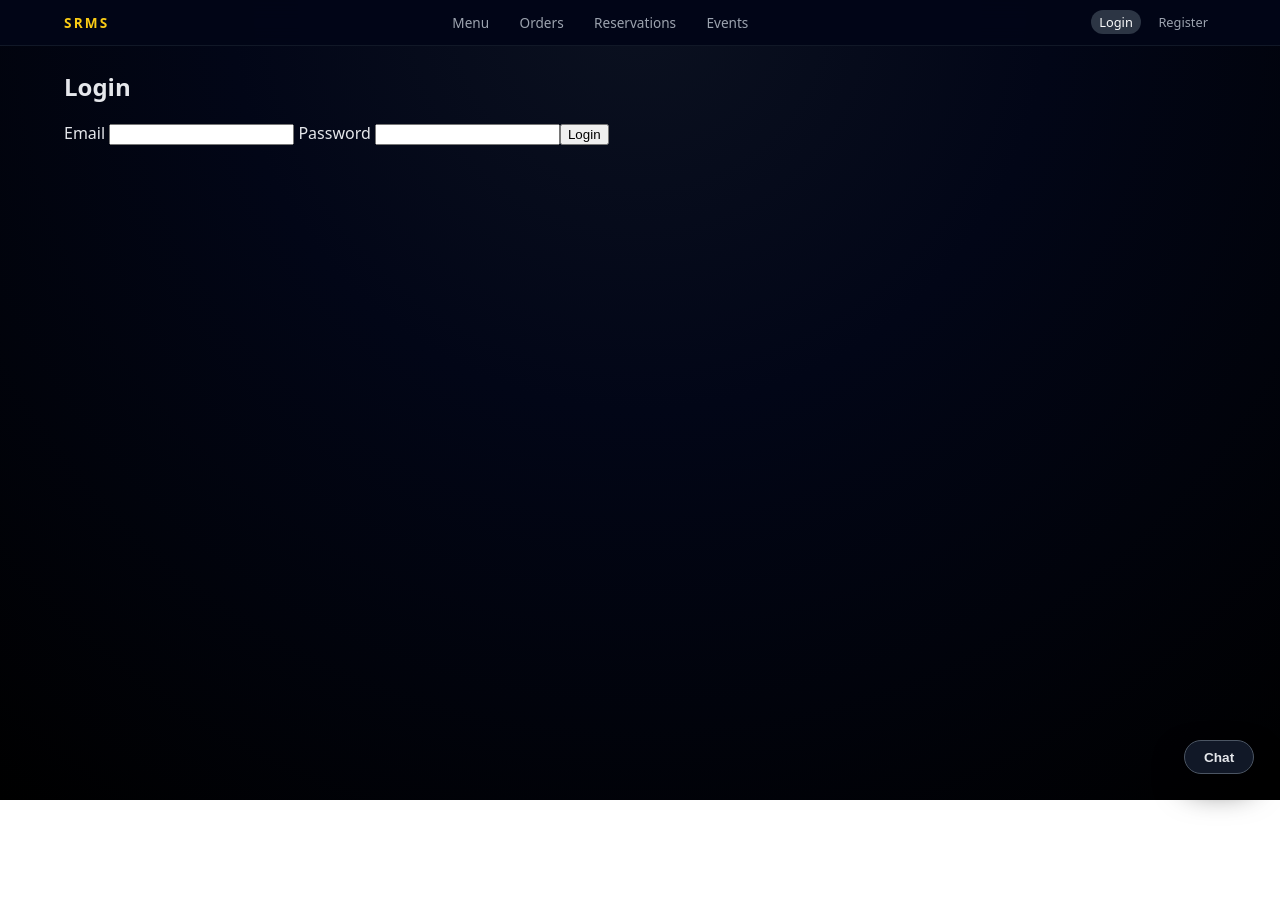
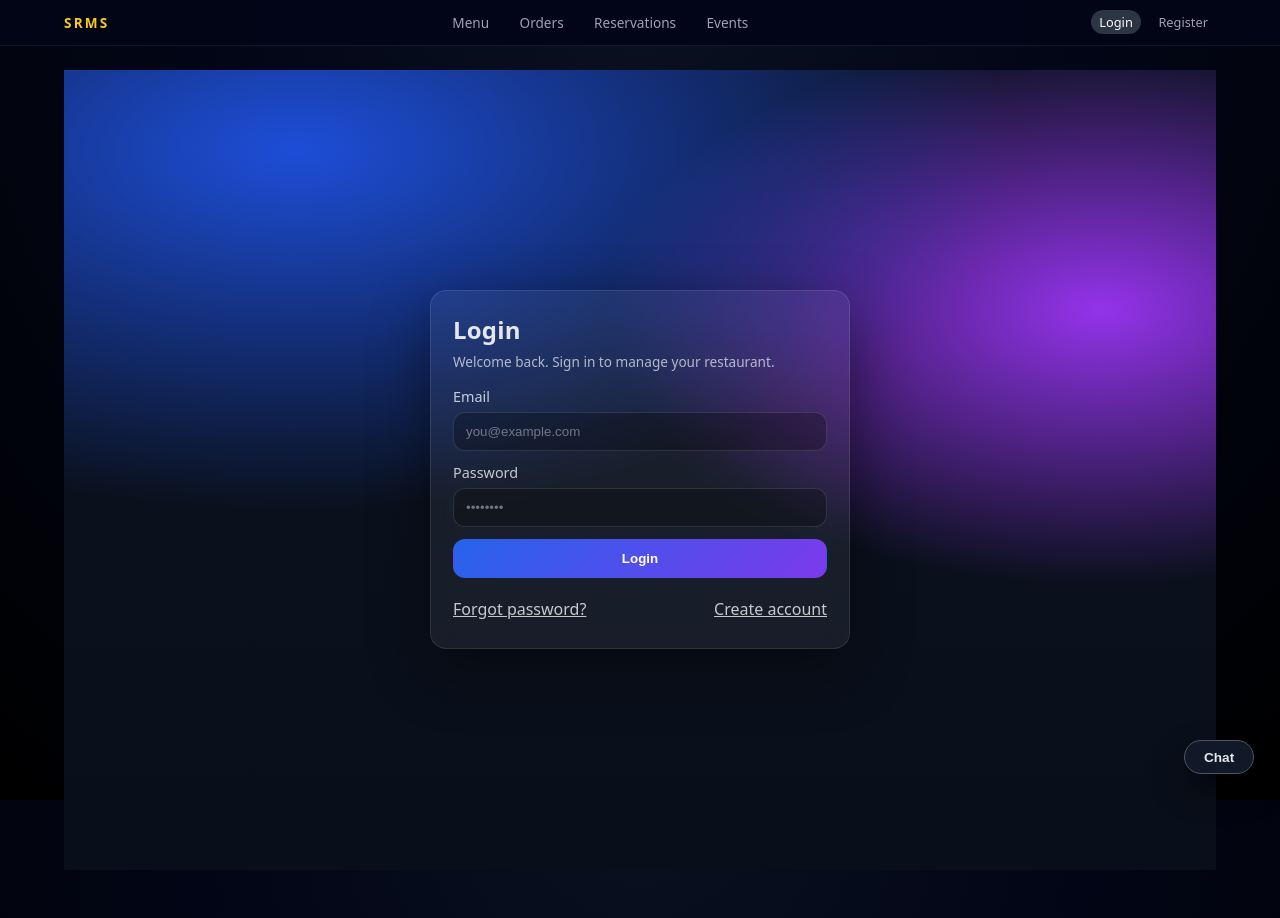
Before and after one commit to RegionalNightmare/SRMS-Frontend, an Angular app: page /login in a window 1280 px wide. Before the commit the page ends 800 px from the top, so only its background shows below. Built offline with nearby package versions, Linux system fonts and the light colour scheme.

Commit message:
Editing Login Service and Page

```diff
--- a/src/app/core/auth.service.ts
+++ b/src/app/core/auth.service.ts
@@ -80,6 +80,8 @@ export class AuthService {
     );
   }
 
+
+
   /** REGISTER */
   register(name: string, email: string, password: string) {
     console.log('[AuthService] register ->', email);
@@ -126,6 +128,17 @@ export class AuthService {
       );
   }
 
+    /** FORGOT PASSWORD */
+  requestPasswordReset(email: string) {
+    console.log('[AuthService] requestPasswordReset ->', email);
+
+    return this.http.post<any>(`${API_BASE}/auth/forgot-password`, { email }).pipe(
+      tap((res) => {
+        console.log('[AuthService] reset response:', res);
+      })
+    );
+  }
+
   logout() {
     console.log('[AuthService] logout');
     localStorage.removeItem(this.tokenKey);
--- a/src/app/pages/login/login.css
+++ b/src/app/pages/login/login.css
@@ -0,0 +1,132 @@
+.auth-shell {
+  min-height: calc(100vh - 0px);
+  display: grid;
+  place-items: center;
+  padding: 24px;
+  background: radial-gradient(1200px 600px at 20% 10%, #1d4ed8 0%, transparent 60%),
+    radial-gradient(900px 500px at 90% 30%, #9333ea 0%, transparent 55%),
+    linear-gradient(180deg, #0b1220, #090f1a);
+}
+
+.auth-card {
+  width: min(420px, 100%);
+  background: rgba(255, 255, 255, 0.06);
+  border: 1px solid rgba(255, 255, 255, 0.10);
+  border-radius: 16px;
+  padding: 22px;
+  box-shadow: 0 20px 60px rgba(0, 0, 0, 0.45);
+  backdrop-filter: blur(10px);
+  -webkit-backdrop-filter: blur(10px);
+  color: #e5e7eb;
+}
+
+.auth-header h2 {
+  margin: 0 0 6px 0;
+  font-size: 1.5rem;
+  letter-spacing: 0.2px;
+}
+
+.sub {
+  margin: 0 0 16px 0;
+  color: rgba(229, 231, 235, 0.75);
+  line-height: 1.4;
+}
+
+.form {
+  display: grid;
+  gap: 12px;
+}
+
+.field {
+  display: grid;
+  gap: 6px;
+}
+
+.field span {
+  font-size: 0.9rem;
+  color: rgba(229, 231, 235, 0.85);
+}
+
+input {
+  width: 100%;
+  padding: 11px 12px;
+  border-radius: 12px;
+  border: 1px solid rgba(255, 255, 255, 0.12);
+  background: rgba(0, 0, 0, 0.25);
+  color: #e5e7eb;
+  outline: none;
+}
+
+input::placeholder {
+  color: rgba(229, 231, 235, 0.45);
+}
+
+input:focus {
+  border-color: rgba(99, 102, 241, 0.8);
+  box-shadow: 0 0 0 3px rgba(99, 102, 241, 0.20);
+}
+
+.btn {
+  width: 100%;
+  padding: 11px 12px;
+  border-radius: 12px;
+  border: 1px solid transparent;
+  font-weight: 600;
+  cursor: pointer;
+}
+
+.btn.primary {
+  background: linear-gradient(135deg, #2563eb, #7c3aed);
+  color: white;
+}
+
+.btn.ghost {
+  background: transparent;
+  border-color: rgba(255, 255, 255, 0.18);
+  color: rgba(229, 231, 235, 0.9);
+}
+
+.btn:disabled {
+  opacity: 0.6;
+  cursor: not-allowed;
+}
+
+.row-links {
+  display: flex;
+  justify-content: space-between;
+  align-items: center;
+  margin-top: 2px;
+}
+
+.link {
+  background: none;
+  border: none;
+  padding: 6px 0;
+  color: rgba(229, 231, 235, 0.85);
+  text-decoration: underline;
+  cursor: pointer;
+  font: inherit;
+}
+
+.link:hover {
+  color: white;
+}
+
+.alert {
+  padding: 10px 12px;
+  border-radius: 12px;
+  border: 1px solid transparent;
+  margin: 0 0 12px 0;
+}
+
+.alert.error {
+  background: rgba(239, 68, 68, 0.12);
+  border-color: rgba(239, 68, 68, 0.35);
+  color: #fecaca;
+}
+
+.alert.success {
+  background: rgba(34, 197, 94, 0.12);
+  border-color: rgba(34, 197, 94, 0.35);
+  color: #bbf7d0;
+}
--- a/src/app/pages/login/login.html
+++ b/src/app/pages/login/login.html
@@ -1,23 +1,85 @@
-<section class="auth-card">
-  <h2>Login</h2>
-  <p *ngIf="error" class="error">{{ error }}</p>
+<section class="auth-shell">
+  <div class="auth-card" role="region" aria-label="Authentication">
+    <header class="auth-header">
+      <h2>{{ forgotMode ? 'Reset Password' : 'Login' }}</h2>
+      <p class="sub">
+        {{ forgotMode
+          ? 'Enter your email and we’ll send a reset link.'
+          : 'Welcome back. Sign in to manage your restaurant.' }}
+      </p>
+    </header>
 
-  <form (ngSubmit)="submit()">
-    <label>
-      Email
-      <input type="email" [(ngModel)]="email" name="email" required />
+    <!-- Errors / Messages -->
+    <p *ngIf="error" class="alert error" role="alert">{{ error }}</p>
+
+    <p *ngIf="resetMessage" class="alert success" role="status">
+      {{ resetMessage }}
+    </p>
+
+    <!-- LOGIN FORM -->
+    <form *ngIf="!forgotMode" (ngSubmit)="submit()" class="form" novalidate>
+      <label class="field">
+        <span>Email</span>
+        <input
+          type="email"
+          [(ngModel)]="email"
+          name="email"
+          required
+          autocomplete="email"
+          placeholder="you@example.com"
+        />
       </label>
 
-    <label>
-      Password
+      <label class="field">
+        <span>Password</span>
         <input
           type="password"
           [(ngModel)]="password"
           name="password"
           required
+          minlength="6"
+          autocomplete="current-password"
+          placeholder="••••••••"
         />
       </label>
 
-    <button type="submit">Login</button>
+      <button class="btn primary" type="submit" [disabled]="loading">
+        <span *ngIf="!loading">Login</span>
+        <span *ngIf="loading">Logging in…</span>
+      </button>
+
+      <div class="row-links">
+        <button type="button" class="link" (click)="openForgot()">
+          Forgot password?
+        </button>
+
+        <!-- Optional if you have register route -->
+        <a class="link" routerLink="/register">Create account</a>
+      </div>
     </form>
+
+    <!-- FORGOT PASSWORD FORM -->
+    <form *ngIf="forgotMode" (ngSubmit)="requestReset()" class="form" novalidate>
+      <label class="field">
+        <span>Email</span>
+        <input
+          type="email"
+          [(ngModel)]="resetEmail"
+          name="resetEmail"
+          required
+          autocomplete="email"
+          placeholder="you@example.com"
+        />
+      </label>
+
+      <button class="btn primary" type="submit" [disabled]="resetLoading">
+        <span *ngIf="!resetLoading">Send reset link</span>
+        <span *ngIf="resetLoading">Sending…</span>
+      </button>
+
+      <button type="button" class="btn ghost" (click)="closeForgot()" [disabled]="resetLoading">
+        Back to login
+      </button>
+    </form>
+  </div>
 </section>
--- a/src/app/pages/login/login.ts
+++ b/src/app/pages/login/login.ts
@@ -12,15 +12,23 @@ import { AuthService } from '../../core/auth.service';
   styleUrls: ['./login.css'],
 })
 export class Login {
-   email = '';
+  email = '';
   password = '';
   error = '';
+
   loading = false;
+
+  // Forgot password
+  forgotMode = false;
+  resetEmail = '';
+  resetLoading = false;
+  resetMessage = '';
 
   constructor(private auth: AuthService, private router: Router) {}
 
   submit() {
     this.error = '';
+    this.resetMessage = '';
 
     if (!this.email || !this.password) {
       this.error = 'Please enter your email and password.';
@@ -32,17 +40,56 @@ export class Login {
     this.auth.login(this.email, this.password).subscribe({
       next: () => {
         this.loading = false;
-        console.log('[LoginComponent] login complete, navigating to home.');
         this.router.navigateByUrl('/');
       },
       error: (err) => {
         this.loading = false;
-        console.error('[LoginComponent] login error:', err);
         this.error =
-          err.error?.message ||
-          err.message ||
+          err?.error?.message ||
+          err?.message ||
           'Login failed. Please check your credentials.';
       },
     });
   }
+
+  openForgot() {
+    this.error = '';
+    this.resetMessage = '';
+    this.forgotMode = true;
+    this.resetEmail = this.email || '';
+  }
+
+  closeForgot() {
+    this.error = '';
+    this.resetMessage = '';
+    this.forgotMode = false;
+  }
+
+  requestReset() {
+    this.error = '';
+    this.resetMessage = '';
+
+    if (!this.resetEmail) {
+      this.error = 'Please enter your email to reset your password.';
+      return;
+    }
+
+    this.resetLoading = true;
+
+    // Expecting AuthService method. See snippet below.
+    this.auth.requestPasswordReset(this.resetEmail).subscribe({
+      next: () => {
+        this.resetLoading = false;
+        this.resetMessage =
+          'If an account exists for that email, a reset link has been sent.';
+      },
+      error: (err) => {
+        this.resetLoading = false;
+        this.error =
+          err?.error?.message ||
+          err?.message ||
+          'Could not send reset email. Please try again.';
+      },
+    });
+  }
 }
```
Lines whose indentation alone changed are shown as unchanged.
